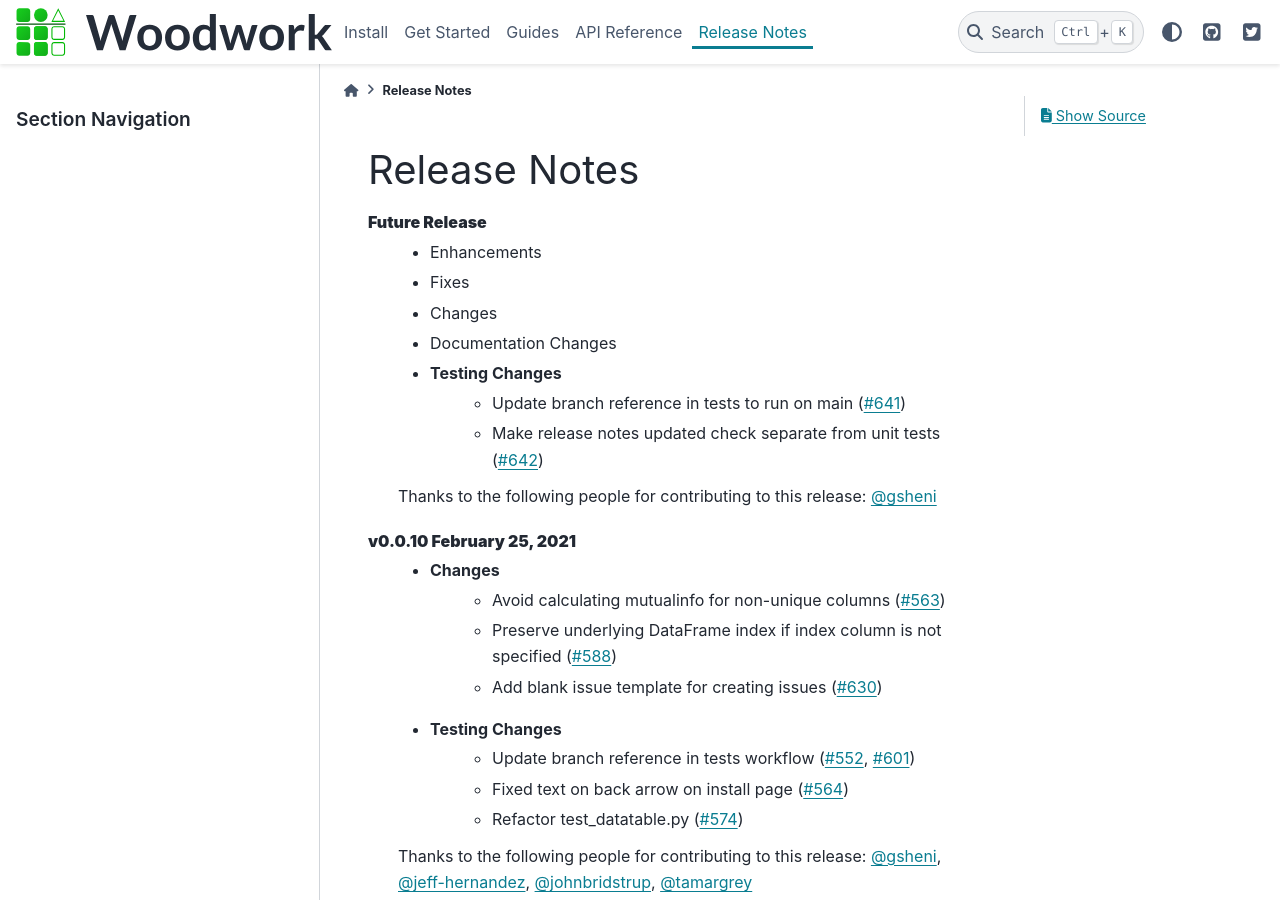
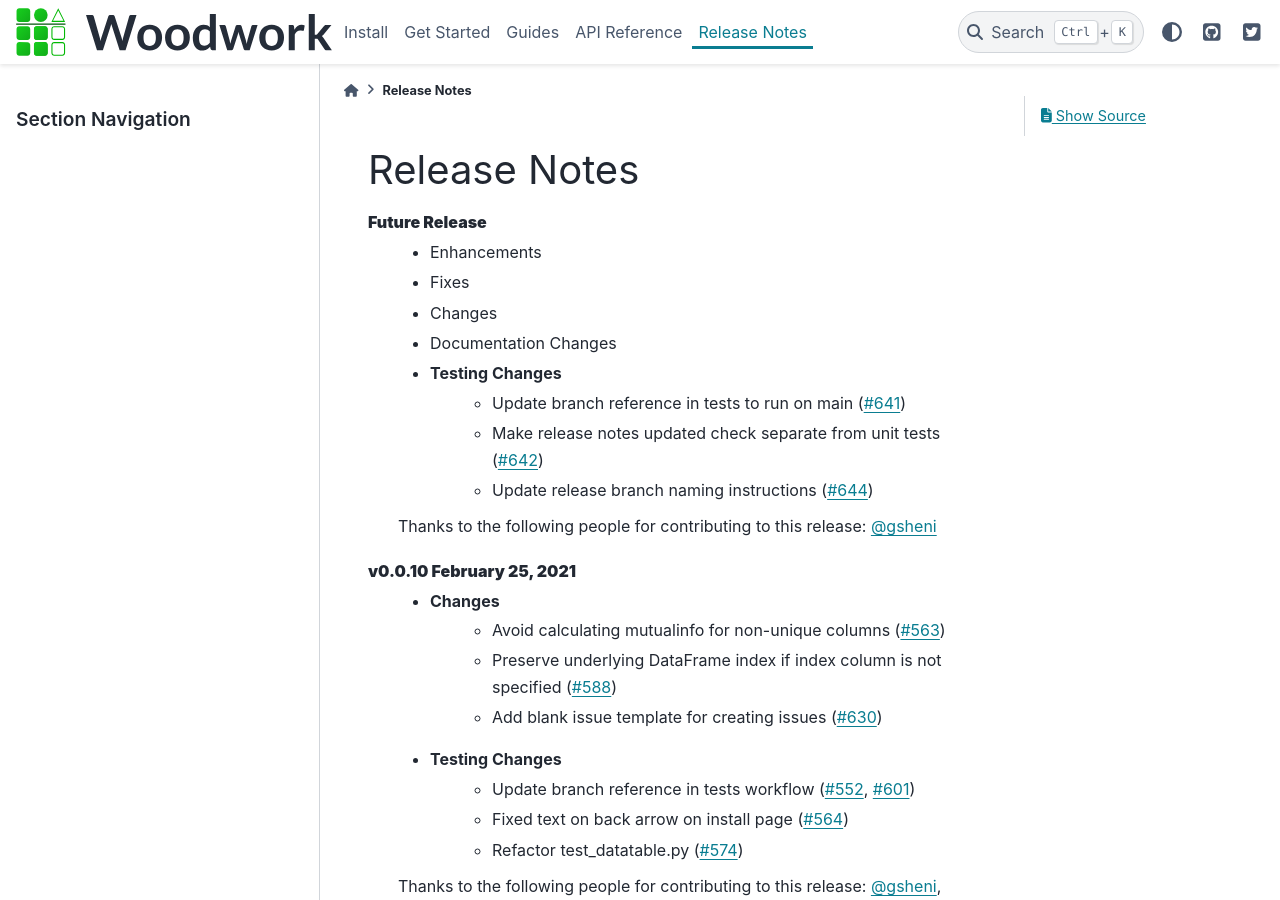
Before and after one commit to alteryx/woodwork, a Sphinx documentation site: the page built from docs/source/release_notes.rst, in a window 1280 px wide and 900 px high. Built offline with Sphinx 7.4.7 and the PyData theme 0.15.4, drawn with Linux system fonts in a browser that asks for light colours; comment, search, counter and statistics services are not loaded.

Commit message:
Update release_notes.rst

```diff
--- a/docs/source/release_notes.rst
+++ b/docs/source/release_notes.rst
@@ -10,6 +10,7 @@ Release Notes
     * Testing Changes
         * Update branch reference in tests to run on main (:pr:`641`)
         * Make release notes updated check separate from unit tests (:pr:`642`)
+        * Update release branch naming instructions (:pr:`644`)
 
     Thanks to the following people for contributing to this release:
     :user:`gsheni`
```
